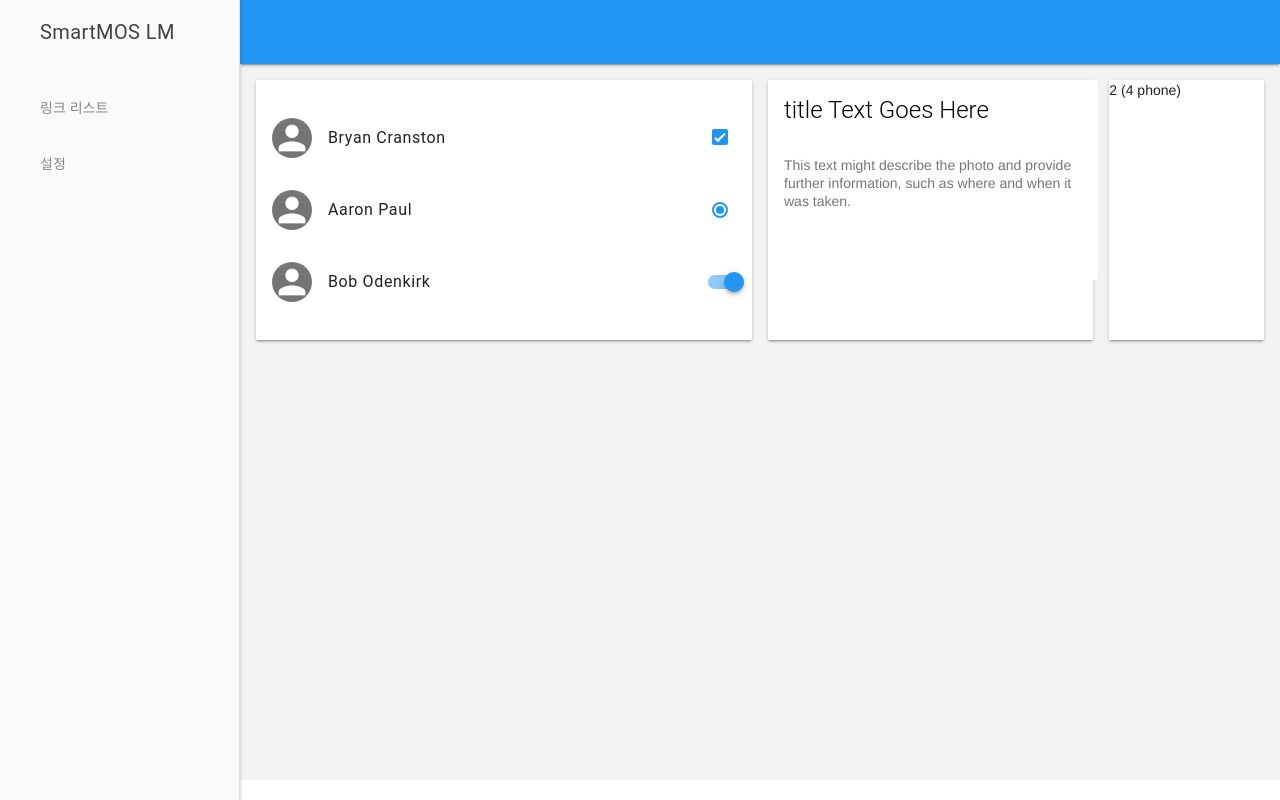
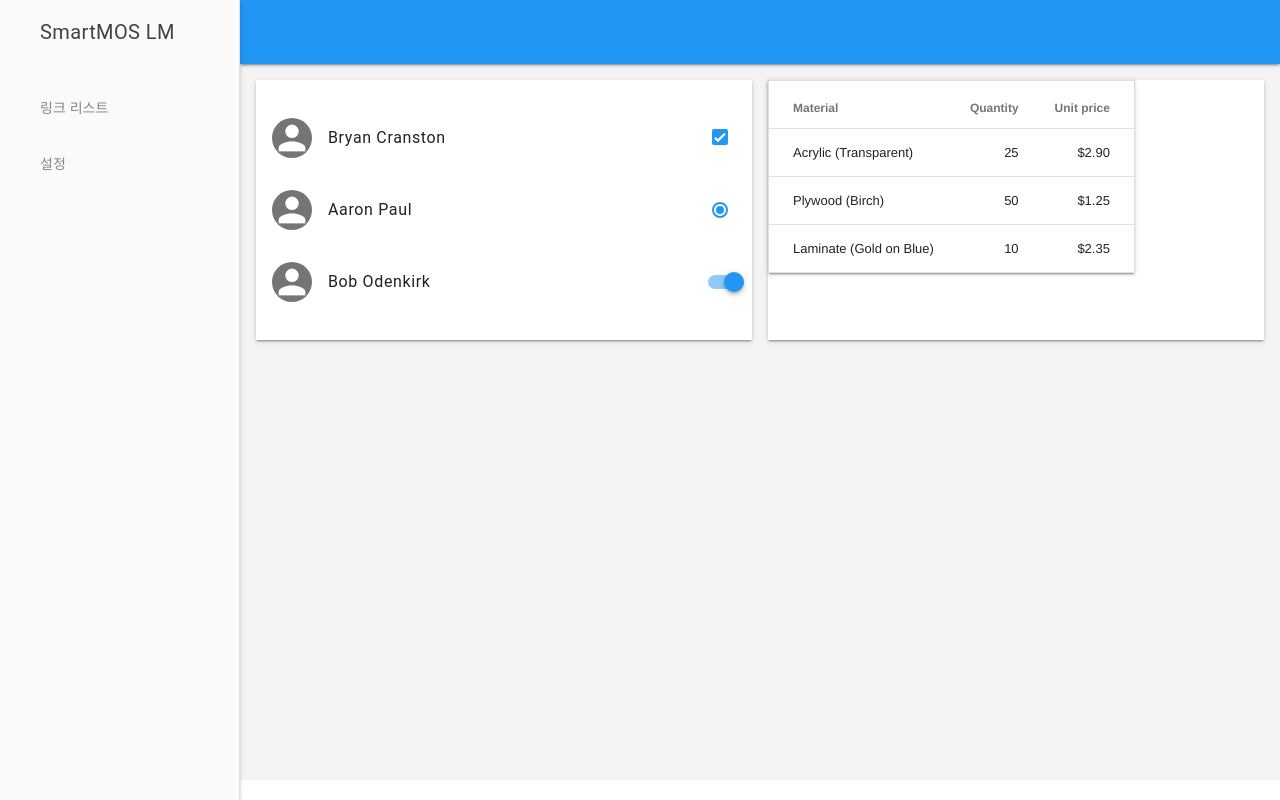
Before and after one commit to cyoung90/SmartMOS-LM, a plain HTML site: page index.html in a window 1280 px wide. Drawn offline with nearby package versions, Linux system fonts and the light colour scheme.

Commit message:
190124_2
190124_2

```diff
--- a/index.html
+++ b/index.html
@@ -84,23 +84,34 @@
             </li>
           </ul>
         </div>
-        <div class="mdl-cell mdl-cell--4-col mdl-cell--6-col-tablet mdl-shadow--2dp">
-          <div class="mdl-card">
-            <div class="mdl-card__title">
-              <h2 class="mdl-card__title-text">title Text Goes Here</h2>
-            </div>
-            <div class="mdl-card__supporting-text">
-              This text might describe the photo and provide further information, such as where and
-              when it was taken.
-            </div>
-          </div>
+        <div class="mdl-cell mdl-cell--6-col mdl-cell--8-col-tablet mdl-shadow--2dp">
+          <table class="mdl-data-table mdl-js-data-table mdl-shadow--2dp">
+            <thead>
+              <tr>
+                <th class="mdl-data-table__cell--non-numeric">Material</th>
+                <th>Quantity</th>
+                <th>Unit price</th>
+              </tr>
+            </thead>
+            <tbody>
+              <tr>
+                <td class="mdl-data-table__cell--non-numeric">Acrylic (Transparent)</td>
+                <td>25</td>
+                <td>$2.90</td>
+              </tr>
+              <tr>
+                <td class="mdl-data-table__cell--non-numeric">Plywood (Birch)</td>
+                <td>50</td>
+                <td>$1.25</td>
+              </tr>
+              <tr>
+                <td class="mdl-data-table__cell--non-numeric">Laminate (Gold on Blue)</td>
+                <td>10</td>
+                <td>$2.35</td>
+              </tr>
+            </tbody>
+          </table>
         </div>
-        <div class="mdl-cell mdl-cell--2-col mdl-cell--4-col-phone mdl-shadow--2dp">2 (4 phone)</div>
-      </div>
-      <div id="container">
-        <section id="sec_1">
-
-        </section>
       </div>
     </main>
     sl<!-- 2. 본문 end -->
```
